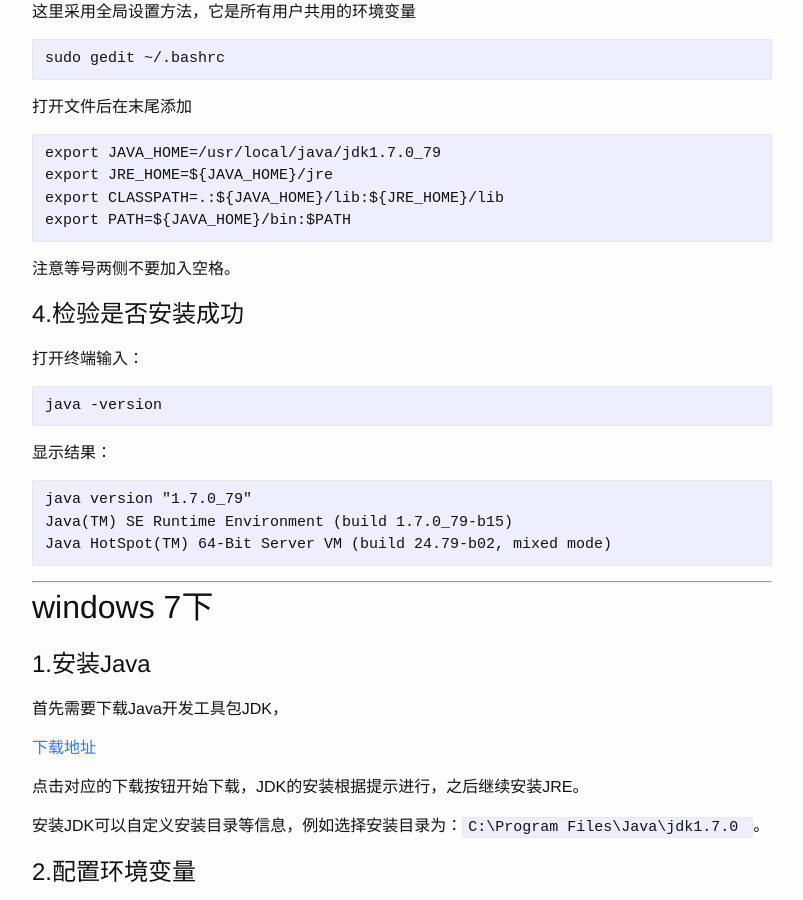
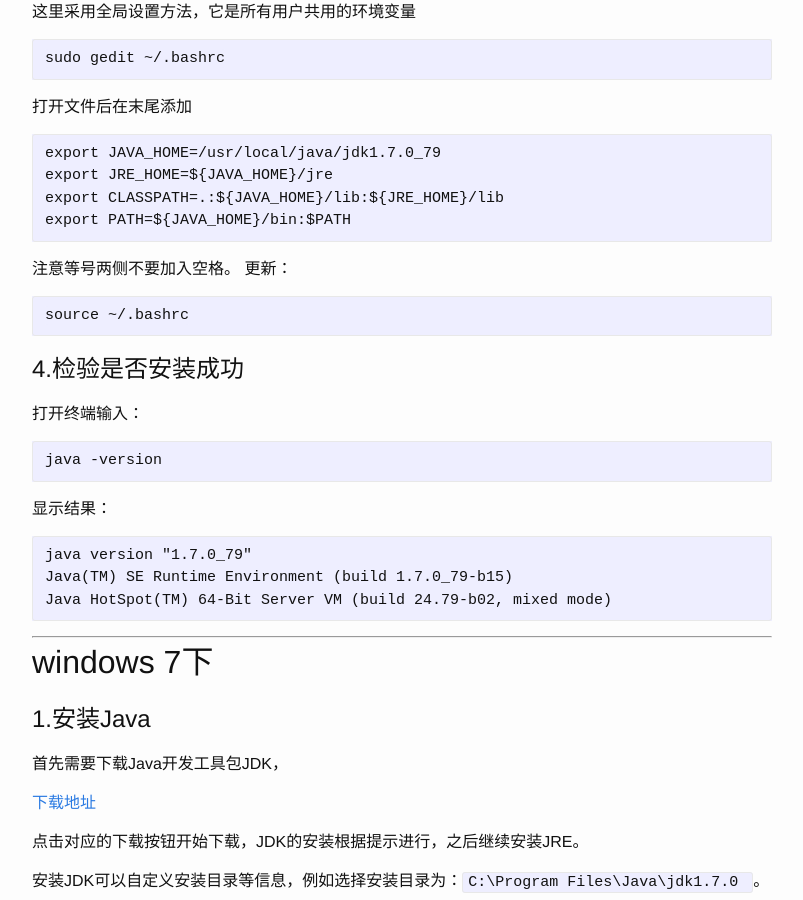
Before and after one commit to tendoasan/tendoasan.github.io, a Jekyll site: the page built from _posts/2016-04-07-set-java-path.md, in a window 1280 px wide and 900 px high, scrolled down 899 px. Shown: the whole window, without its empty margins (238-1041 px from the left). Built offline with Jekyll 4.4.1, drawn with Linux system fonts in a browser that asks for light colours.

Commit message:
fix for source ~/.bashrc

```diff
--- a/_posts/2016-04-07-set-java-path.md
+++ b/_posts/2016-04-07-set-java-path.md
@@ -46,6 +46,9 @@ title: Java 环境配置
 	export PATH=${JAVA_HOME}/bin:$PATH
 
 注意等号两侧不要加入空格。
+更新：
+
+	source ~/.bashrc
 
 ## 4.检验是否安装成功
 打开终端输入：
```
